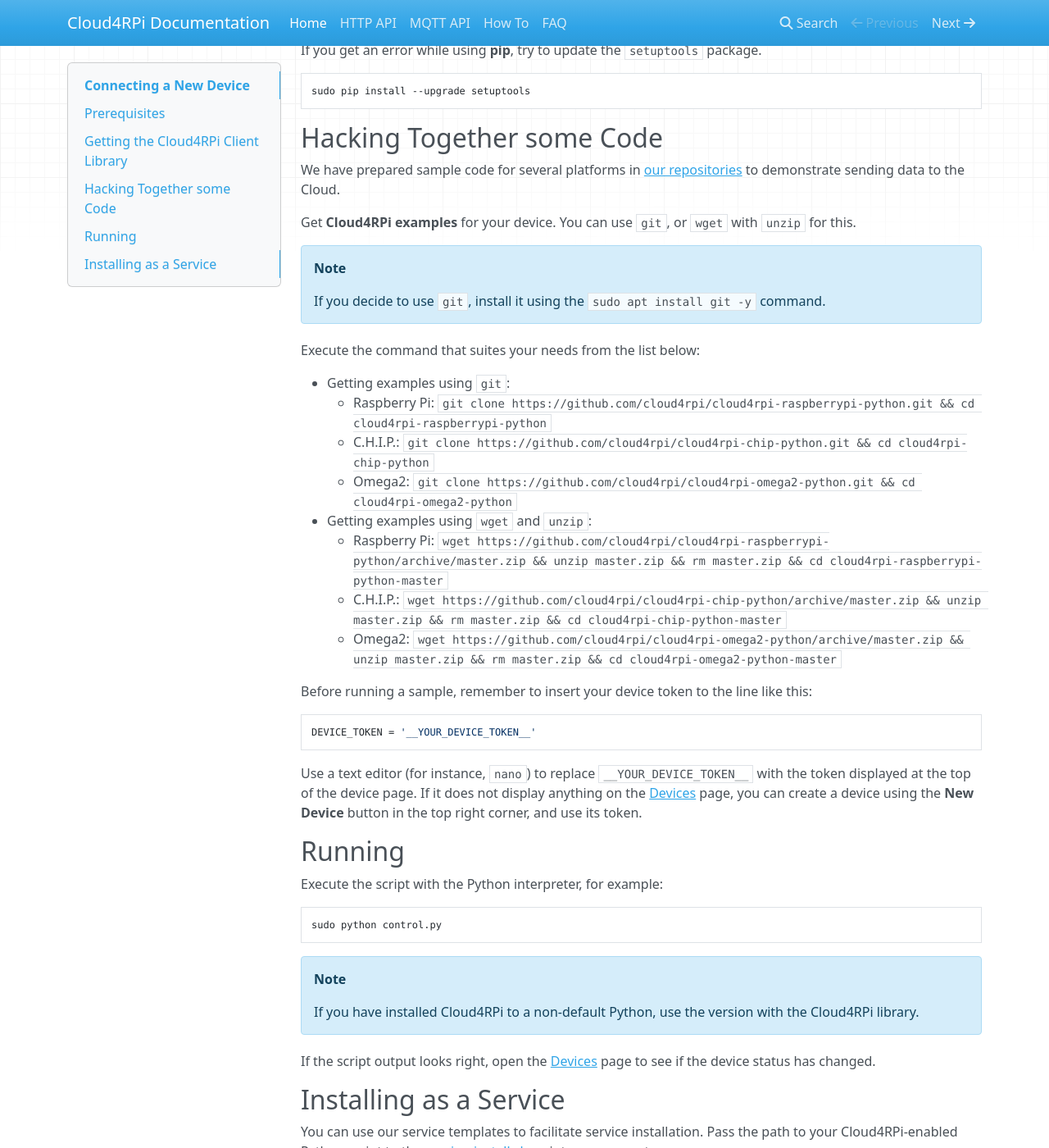
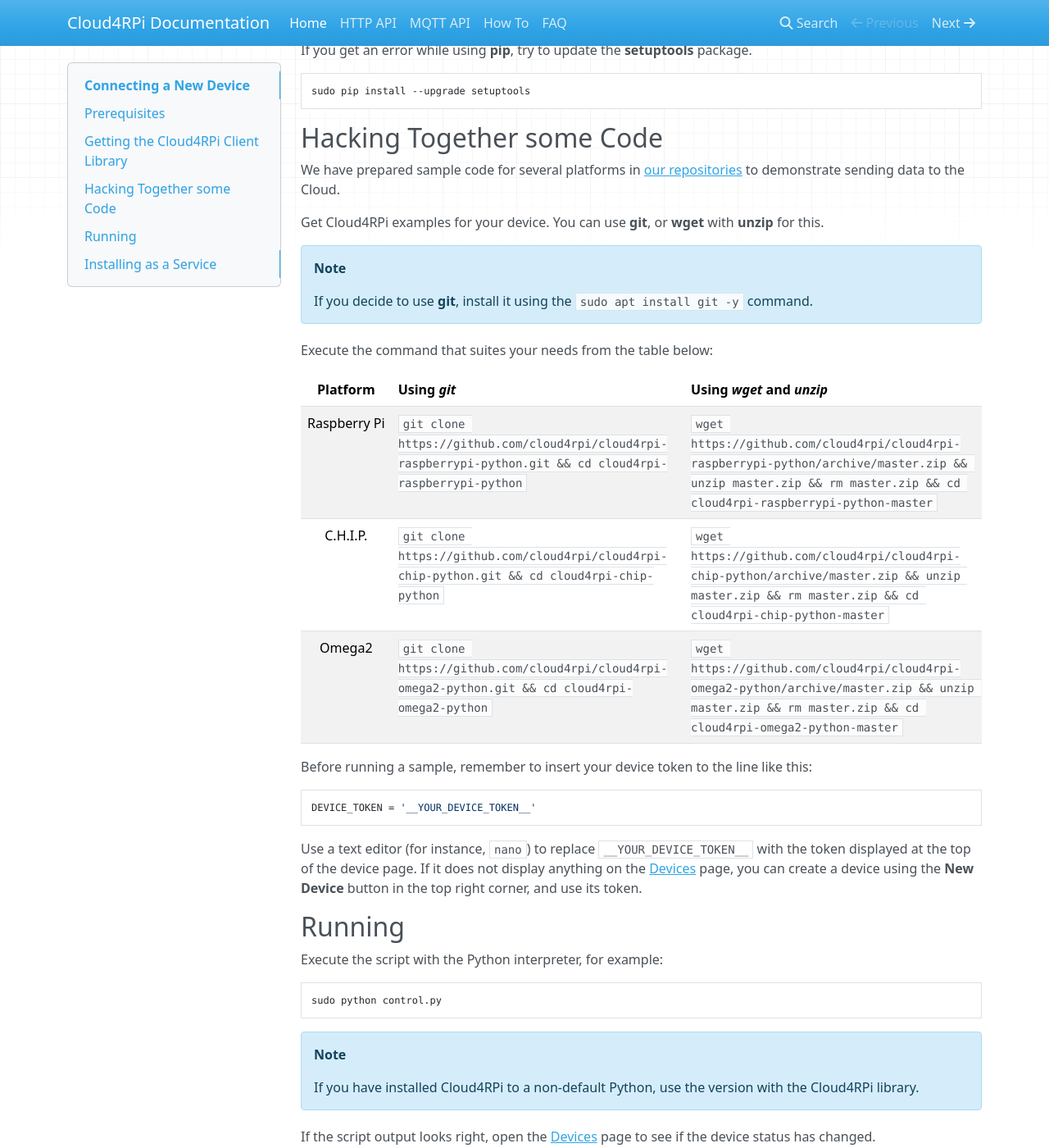
Before and after one commit to cloud4rpi/docs, an MkDocs documentation site: the page built from docs/index.md, in a window 1280 px wide and 1400 px high, scrolled down 1156 px. Shown: the whole window at 82% size. Built offline with MkDocs 1.6.1, drawn with Linux system fonts in a browser that asks for light colours; nearby versions of some CDN libraries; old or Windows-style settings are respelled for this version of MkDocs.

Commit message:
table is better

````diff
--- a/docs/index.md
+++ b/docs/index.md
@@ -49,7 +49,7 @@
 !!! Note
     For information on how to work with several versions of Python installed, see [Python Documentation](https://docs.python.org/3/installing/).
 
-If you get an error while using **pip**, try to update the `setuptools` package.
+If you get an error while using **pip**, try to update the **setuptools** package.
 
 ```sh
 sudo pip install --upgrade setuptools
@@ -59,21 +59,20 @@
 
 We have prepared sample code for several platforms in [our repositories](https://github.com/cloud4rpi) to demonstrate sending data to the Cloud.
 
-Get **Cloud4RPi examples** for your device. You can use `git`, or `wget` with `unzip` for this.
+Get Cloud4RPi examples for your device. You can use **git**, or **wget** with **unzip** for this.
 
 !!! Note
-    If you decide to use `git`, install it using the `sudo apt install git -y` command.
+    If you decide to use **git**, install it using the `sudo apt install git -y` command.
 
-Execute the command that suites your needs from the list below:
+Execute the command that suites your needs from the table below:
 
-- Getting examples using `git`:
-    - Raspberry Pi: `git clone https://github.com/cloud4rpi/cloud4rpi-raspberrypi-python.git && cd cloud4rpi-raspberrypi-python`
-    - C.H.I.P.: `git clone https://github.com/cloud4rpi/cloud4rpi-chip-python.git && cd cloud4rpi-chip-python`
-    - Omega2: `git clone https://github.com/cloud4rpi/cloud4rpi-omega2-python.git && cd cloud4rpi-omega2-python`
-- Getting examples using `wget` and `unzip`:
-    - Raspberry Pi: `wget https://github.com/cloud4rpi/cloud4rpi-raspberrypi-python/archive/master.zip && unzip master.zip && rm master.zip && cd cloud4rpi-raspberrypi-python-master`
-    - C.H.I.P.: `wget https://github.com/cloud4rpi/cloud4rpi-chip-python/archive/master.zip && unzip master.zip && rm master.zip && cd cloud4rpi-chip-python-master`
-    - Omega2: `wget https://github.com/cloud4rpi/cloud4rpi-omega2-python/archive/master.zip && unzip master.zip && rm master.zip && cd cloud4rpi-omega2-python-master`
+
+Platform | Using *git* | Using *wget* and *unzip*
+: ----- :| ----------- | -----------------
+Raspberry&nbsp;Pi | `git clone https://github.com/cloud4rpi/cloud4rpi-raspberrypi-python.git && cd cloud4rpi-raspberrypi-python` | `wget https://github.com/cloud4rpi/cloud4rpi-raspberrypi-python/archive/master.zip && unzip master.zip && rm master.zip && cd cloud4rpi-raspberrypi-python-master`
+C.H.I.P. | `git clone https://github.com/cloud4rpi/cloud4rpi-chip-python.git && cd cloud4rpi-chip-python` | `wget https://github.com/cloud4rpi/cloud4rpi-chip-python/archive/master.zip && unzip master.zip && rm master.zip && cd cloud4rpi-chip-python-master`
+Omega2 | `git clone https://github.com/cloud4rpi/cloud4rpi-omega2-python.git && cd cloud4rpi-omega2-python` | `wget https://github.com/cloud4rpi/cloud4rpi-omega2-python/archive/master.zip && unzip master.zip && rm master.zip && cd cloud4rpi-omega2-python-master`
+
 
 Before running a sample, remember to insert your device token to the line like this:
 
````
